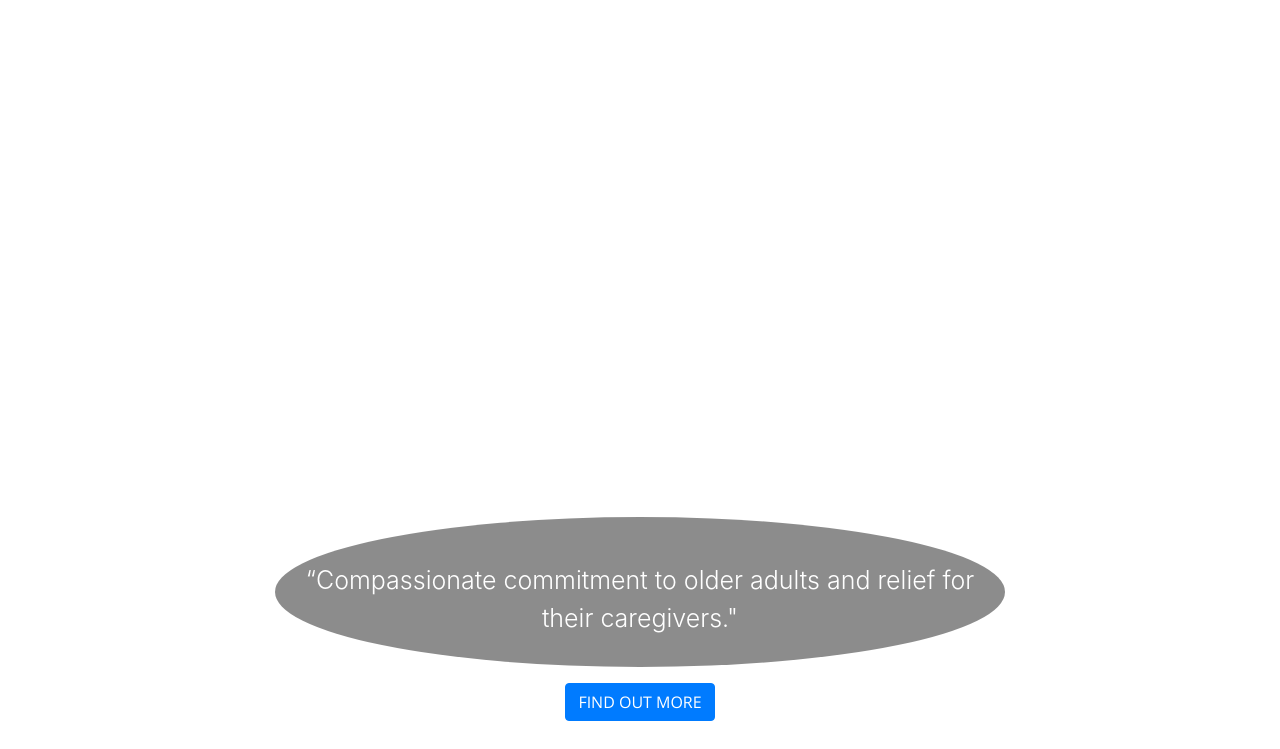
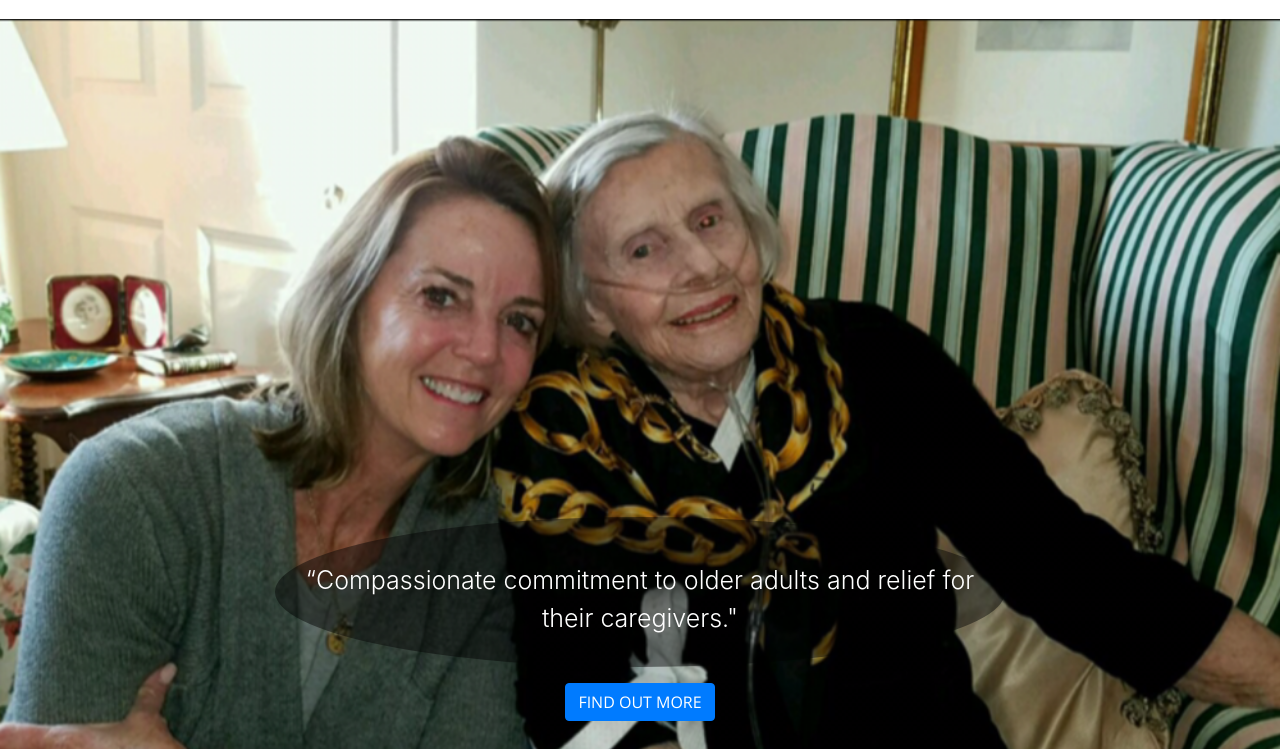
Before and after one commit to brittshroyer/relief_RN_1.0, a website with bundled scripts: page index.html in a window 1280 px wide. Shown: the part 51-800 px from the top of the page. Built offline with nearby package versions, Linux system fonts and the light colour scheme; files whose address does not match are found by name.

Commit message:
re add hero

```diff
--- a/css/creative.css
+++ b/css/creative.css
@@ -178,7 +178,7 @@ img::-moz-selection {
 header.masthead {
   padding-top: 10rem;
   padding-bottom: calc(10rem - 56px);
-  background-image: url("../img/hero.jpg");
+  background-image: url("../hero.png");
   margin-top: 70px;
   -webkit-background-size: cover;
   -moz-background-size: cover;
```
Also changed, not shown: hero.png (added).
